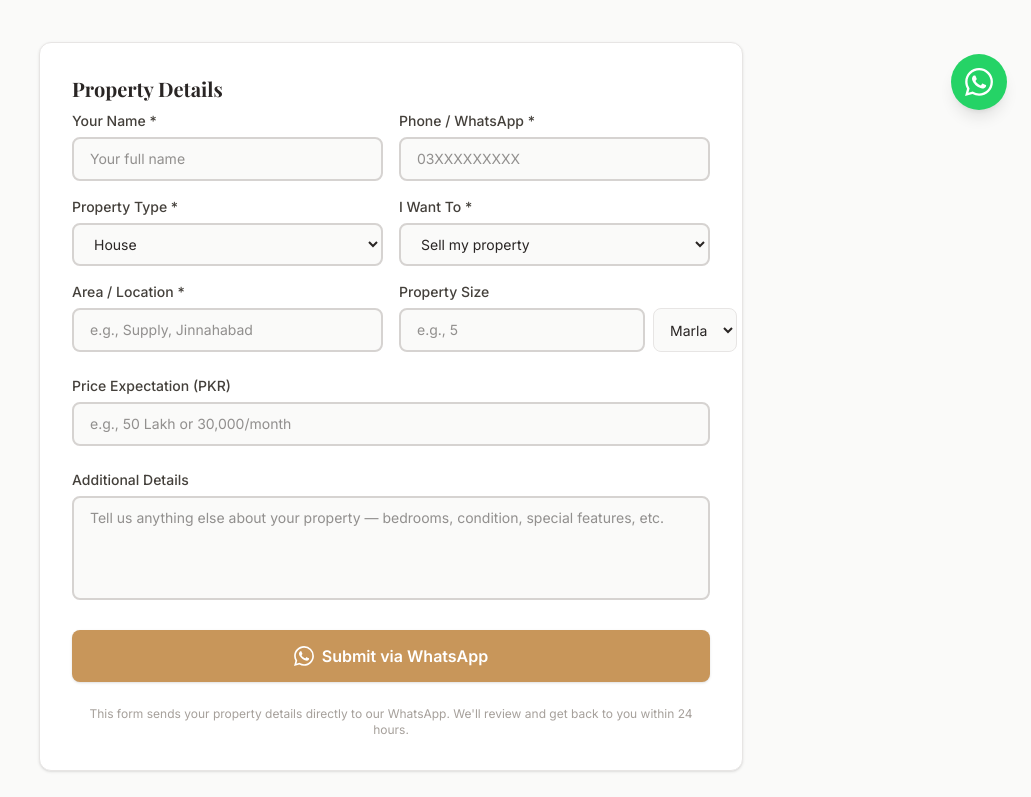
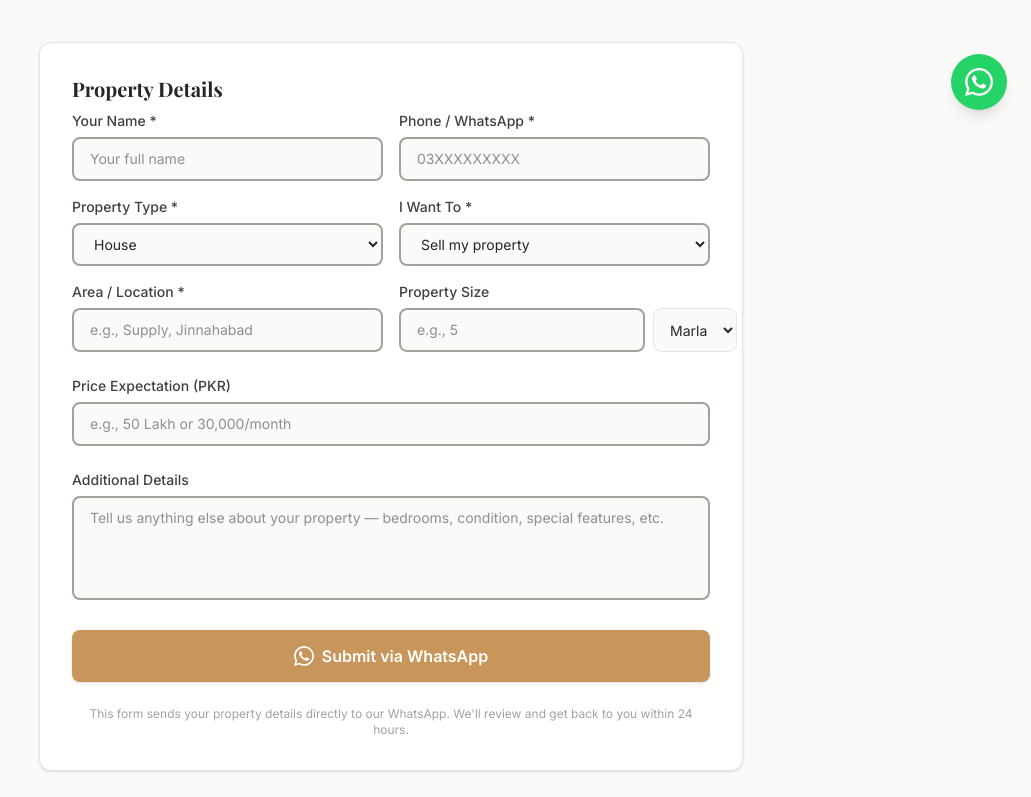
Before and after one commit to QIsrar/al-usmania-property, a Next.js app: page /request in a window 1280 px wide. Shown: the part 666-1463 px from the top of the page, without its empty margins (249-1280 px from the left). Built offline with nearby package versions, Linux system fonts and the light colour scheme; a web font is replaced by a local one.

Commit message:
Reverted followers count to + and made input borders darker

```diff
--- a/src/app/request/page.tsx
+++ b/src/app/request/page.tsx
@@ -116,7 +116,7 @@ Additional Notes: ${formData.description || "None"}`;
                   onChange={(e) =>
                     setFormData({ ...formData, name: e.target.value })
                   }
-                  className="w-full px-4 py-2.5 bg-stone-50 border-2 border-stone-300 rounded-lg text-sm focus:outline-none focus:ring-2 focus:ring-brand-500/20 focus:border-brand-500"
+                  className="w-full px-4 py-2.5 bg-stone-50 border-2 border-stone-400 rounded-lg text-sm focus:outline-none focus:ring-2 focus:ring-brand-500/30 focus:border-brand-500"
                   placeholder="Your full name"
                 />
               </div>
@@ -136,7 +136,7 @@ Additional Notes: ${formData.description || "None"}`;
                   onChange={(e) =>
                     setFormData({ ...formData, phone: e.target.value })
                   }
-                  className="w-full px-4 py-2.5 bg-stone-50 border-2 border-stone-300 rounded-lg text-sm focus:outline-none focus:ring-2 focus:ring-brand-500/20 focus:border-brand-500"
+                  className="w-full px-4 py-2.5 bg-stone-50 border-2 border-stone-400 rounded-lg text-sm focus:outline-none focus:ring-2 focus:ring-brand-500/30 focus:border-brand-500"
                   placeholder="03XXXXXXXXX"
                 />
               </div>
@@ -151,7 +151,7 @@ Additional Notes: ${formData.description || "None"}`;
                   onChange={(e) =>
                     setFormData({ ...formData, propertyType: e.target.value })
                   }
-                  className="w-full px-4 py-2.5 bg-stone-50 border-2 border-stone-300 rounded-lg text-sm focus:outline-none focus:ring-2 focus:ring-brand-500/20 focus:border-brand-500"
+                  className="w-full px-4 py-2.5 bg-stone-50 border-2 border-stone-400 rounded-lg text-sm focus:outline-none focus:ring-2 focus:ring-brand-500/30 focus:border-brand-500"
                 >
                   {Object.entries(PROPERTY_TYPE_LABELS).map(([value, label]) => (
                     <option key={value} value={value}>
@@ -171,7 +171,7 @@ Additional Notes: ${formData.description || "None"}`;
                   onChange={(e) =>
                     setFormData({ ...formData, purpose: e.target.value })
                   }
-                  className="w-full px-4 py-2.5 bg-stone-50 border-2 border-stone-300 rounded-lg text-sm focus:outline-none focus:ring-2 focus:ring-brand-500/20 focus:border-brand-500"
+                  className="w-full px-4 py-2.5 bg-stone-50 border-2 border-stone-400 rounded-lg text-sm focus:outline-none focus:ring-2 focus:ring-brand-500/30 focus:border-brand-500"
                 >
                   <option value="buy">Buy a property</option>
                   <option value="sale">Sell my property</option>
@@ -193,7 +193,7 @@ Additional Notes: ${formData.description || "None"}`;
                   onChange={(e) =>
                     setFormData({ ...formData, area: e.target.value })
                   }
-                  className="w-full px-4 py-2.5 bg-stone-50 border-2 border-stone-300 rounded-lg text-sm focus:outline-none focus:ring-2 focus:ring-brand-500/20 focus:border-brand-500"
+                  className="w-full px-4 py-2.5 bg-stone-50 border-2 border-stone-400 rounded-lg text-sm focus:outline-none focus:ring-2 focus:ring-brand-500/30 focus:border-brand-500"
                   placeholder="e.g., Supply, Jinnahabad"
                 />
               </div>
@@ -210,7 +210,7 @@ Additional Notes: ${formData.description || "None"}`;
                     onChange={(e) =>
                       setFormData({ ...formData, areaSize: e.target.value })
                     }
-                    className="flex-1 px-4 py-2.5 bg-stone-50 border-2 border-stone-300 rounded-lg text-sm focus:outline-none focus:ring-2 focus:ring-brand-500/20 focus:border-brand-500"
+                    className="flex-1 px-4 py-2.5 bg-stone-50 border-2 border-stone-400 rounded-lg text-sm focus:outline-none focus:ring-2 focus:ring-brand-500/30 focus:border-brand-500"
                     placeholder="e.g., 5"
                   />
                   <select
@@ -239,7 +239,7 @@ Additional Notes: ${formData.description || "None"}`;
                 onChange={(e) =>
                   setFormData({ ...formData, priceExpectation: e.target.value })
                 }
-                className="w-full px-4 py-2.5 bg-stone-50 border-2 border-stone-300 rounded-lg text-sm focus:outline-none focus:ring-2 focus:ring-brand-500/20 focus:border-brand-500"
+                className="w-full px-4 py-2.5 bg-stone-50 border-2 border-stone-400 rounded-lg text-sm focus:outline-none focus:ring-2 focus:ring-brand-500/30 focus:border-brand-500"
                 placeholder="e.g., 50 Lakh or 30,000/month"
               />
             </div>
@@ -255,7 +255,7 @@ Additional Notes: ${formData.description || "None"}`;
                   setFormData({ ...formData, description: e.target.value })
                 }
                 rows={4}
-                className="w-full px-4 py-2.5 bg-stone-50 border-2 border-stone-300 rounded-lg text-sm focus:outline-none focus:ring-2 focus:ring-brand-500/20 focus:border-brand-500 resize-none"
+                className="w-full px-4 py-2.5 bg-stone-50 border-2 border-stone-400 rounded-lg text-sm focus:outline-none focus:ring-2 focus:ring-brand-500/30 focus:border-brand-500 resize-none"
                 placeholder="Tell us anything else about your property — bedrooms, condition, special features, etc."
               />
             </div>
--- a/src/components/ui/SearchBar.tsx
+++ b/src/components/ui/SearchBar.tsx
@@ -80,7 +80,7 @@ export function SearchBar({ variant = "hero" }: SearchBarProps) {
           <select
             value={type}
             onChange={(e) => setType(e.target.value)}
-            className="w-full px-3 py-2.5 bg-stone-50 border-2 border-stone-300 rounded-lg text-sm text-stone-700 focus:outline-none focus:ring-2 focus:ring-brand-500/20 focus:border-brand-500 transition-all"
+            className="w-full px-3 py-2.5 bg-stone-50 border-2 border-stone-400 rounded-lg text-sm text-stone-700 focus:outline-none focus:ring-2 focus:ring-brand-500/30 focus:border-brand-500 transition-all"
           >
             <option value="all">All Types</option>
             {Object.entries(PROPERTY_TYPE_LABELS).map(([value, label]) => (
@@ -99,7 +99,7 @@ export function SearchBar({ variant = "hero" }: SearchBarProps) {
           <select
             value={sector}
             onChange={(e) => setSector(e.target.value)}
-            className="w-full px-3 py-2.5 bg-stone-50 border-2 border-stone-300 rounded-lg text-sm text-stone-700 focus:outline-none focus:ring-2 focus:ring-brand-500/20 focus:border-brand-500 transition-all"
+            className="w-full px-3 py-2.5 bg-stone-50 border-2 border-stone-400 rounded-lg text-sm text-stone-700 focus:outline-none focus:ring-2 focus:ring-brand-500/30 focus:border-brand-500 transition-all"
           >
             <option value="">All Areas</option>
             {sectors.map((s) => (
@@ -118,7 +118,7 @@ export function SearchBar({ variant = "hero" }: SearchBarProps) {
           <select
             value={priceRange}
             onChange={(e) => setPriceRange(e.target.value)}
-            className="w-full px-3 py-2.5 bg-stone-50 border-2 border-stone-300 rounded-lg text-sm text-stone-700 focus:outline-none focus:ring-2 focus:ring-brand-500/20 focus:border-brand-500 transition-all"
+            className="w-full px-3 py-2.5 bg-stone-50 border-2 border-stone-400 rounded-lg text-sm text-stone-700 focus:outline-none focus:ring-2 focus:ring-brand-500/30 focus:border-brand-500 transition-all"
           >
             {currentPriceRanges.map((range, i) => (
               <option key={i} value={i.toString()}>
--- a/src/lib/constants.ts
+++ b/src/lib/constants.ts
@@ -30,7 +30,7 @@ export const BUSINESS = {
   },
   hours: "Available 7 Days a Week",
   stats: {
-    followers: "1000!",
+    followers: "1000+",
     recommendRate: "100%",
     satisfiedClients: "1000+",
   },
```
Also changed, not shown: src/app/properties/PropertiesContent.tsx (+5 -5 lines).
